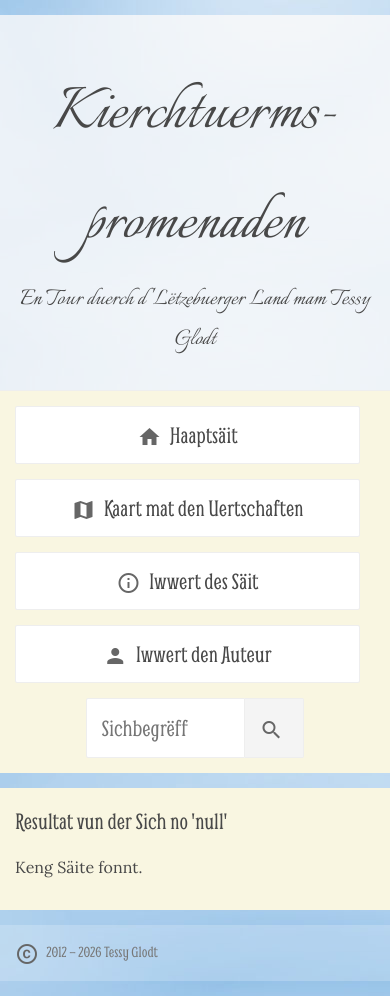
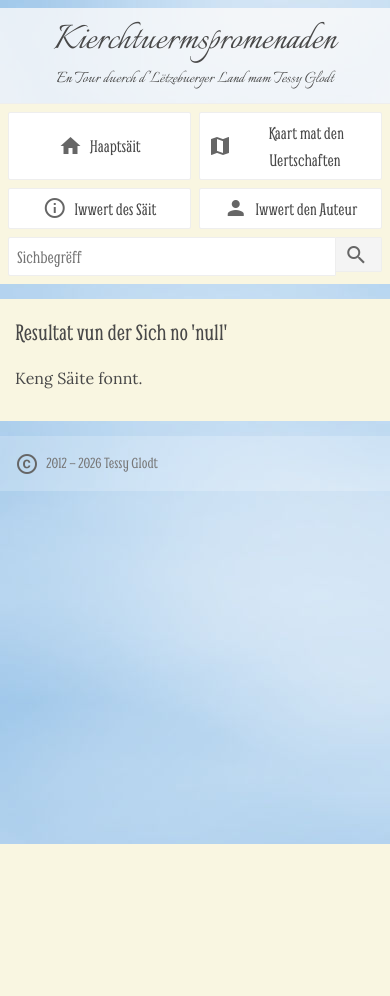
Before and after one commit to yglodt/tessyglodt.lu, a Spring Boot app: page /sich in a window 390 px wide. After the commit the page ends 844 px from the top, so only its background shows below. Run offline with Spring Boot 4, Linux system fonts and the light colour scheme; some of the project's set-up classes (security, data sources, template engines, error pages and the like) are left out, and stand-ins take their place; some libraries are stand-ins or nearby versions.

Commit message:
Compact header and navbar on phones
Below 600px the title stays on one line, the subtitle shrinks and the
navbar becomes a 2x2 grid, cutting the header from ~770px to ~280px.

Co-Authored-By: Claude Opus 5.5 <noreply@anthropic.com>
Claude-Session: https://claude.ai/code/session_018drSmHqNfMb7m3bQQ1t9dT

```diff
--- a/src/main/resources/static/css/style.css
+++ b/src/main/resources/static/css/style.css
@@ -346,6 +346,58 @@ body>nav>form>button:hover {
 	background-color: #eee;
 }
 
+/* Compact header and navbar on phones */
+@media screen and (max-width: 600px) {
+	body>header {
+		margin-top: 8px;
+		padding: 10px;
+	}
+
+	body>header>h1 {
+		padding-top: 0;
+		font-size: min(32pt, 12.5vw);
+		line-height: 1.1;
+	}
+
+	body>header>h2 {
+		font-size: 14pt;
+		padding-bottom: 0;
+	}
+
+	body>nav {
+		display: grid;
+		grid-template-columns: 1fr 1fr;
+		gap: 8px;
+		padding: 8px;
+	}
+
+	body>nav>a {
+		display: flex;
+		align-items: center;
+		justify-content: center;
+		margin: 0;
+		padding: 6px 8px;
+		font-size: large;
+	}
+
+	body>nav>form {
+		grid-column: 1 / -1;
+		margin: 0;
+	}
+
+	body>nav>form>input {
+		flex: 1;
+		min-width: 0;
+		padding: 8px;
+		font-size: large;
+	}
+
+	body>nav>form>button {
+		padding: 4px 8px;
+		font-size: large;
+	}
+}
+
 /* Location page */
 div.location_page {
 	display: flex;
```
